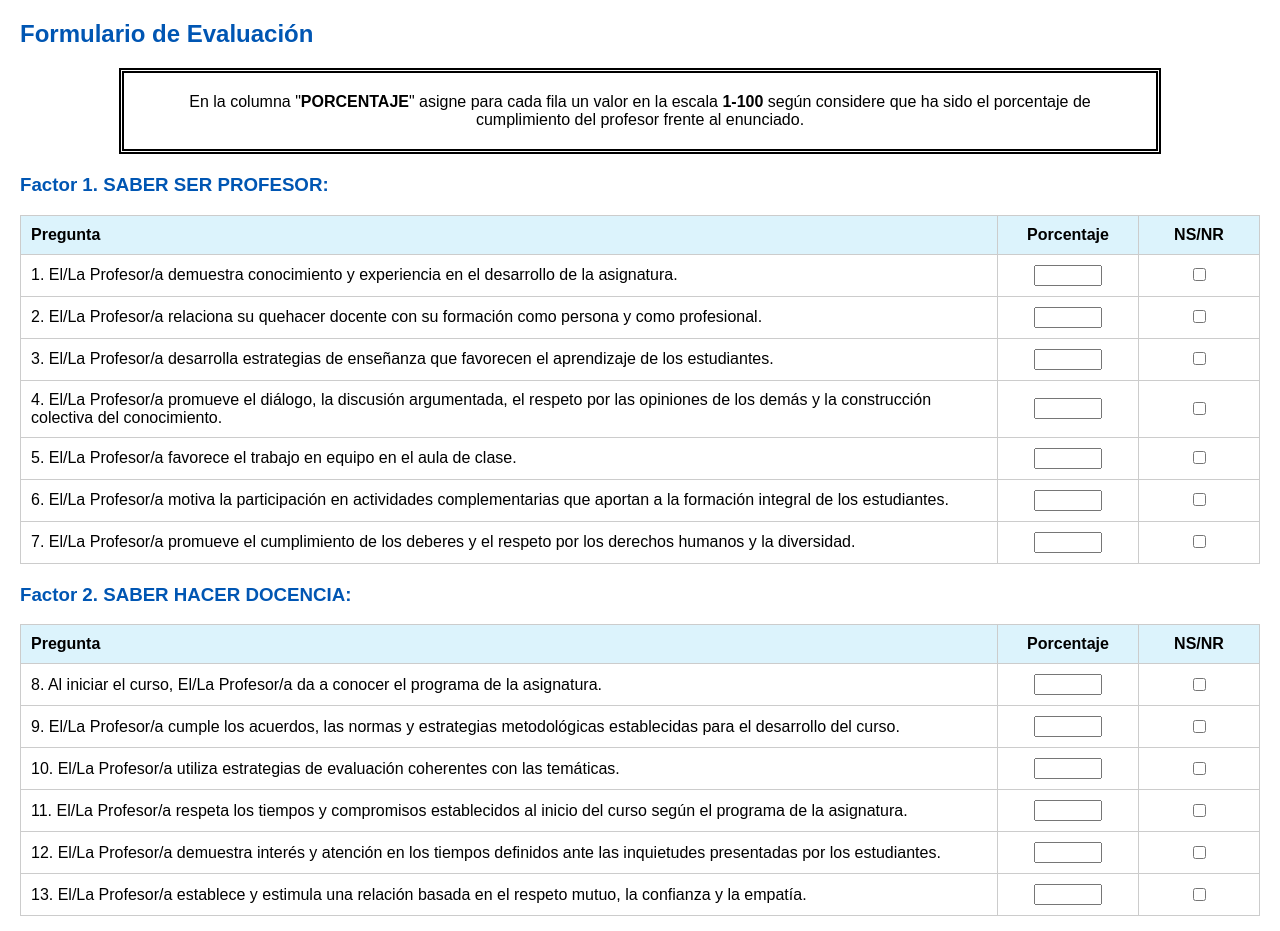
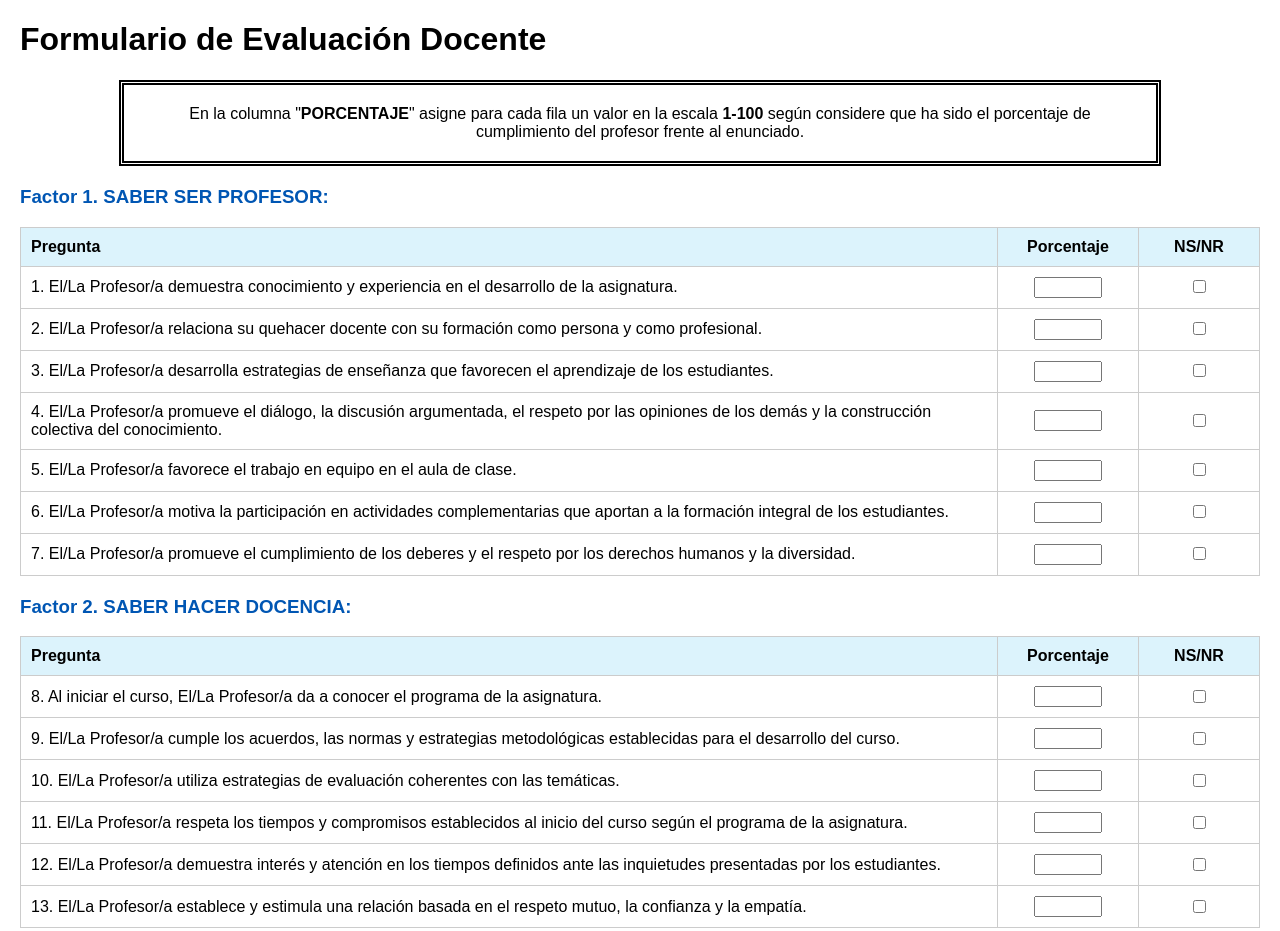
Before and after one commit to MaiHoyos/Formulario-evaluacion, a plain HTML site: page index.html in a window 1280 px wide. Shown: the top 931 px of the page. Drawn offline with Linux system fonts and the light colour scheme.

Commit message:
Update index.html

```diff
--- a/index.html
+++ b/index.html
@@ -73,7 +73,7 @@
 </head>
 <body>
 
-    <h2>Formulario de Evaluación</h2>
+    <h1>Formulario de Evaluación Docente</h1>
 
     <div class="instruction-box">
         En la columna "<b>PORCENTAJE</b>" asigne para cada fila un valor en la escala <b>1-100</b> según considere que ha sido el porcentaje de cumplimiento del profesor frente al enunciado.
```
